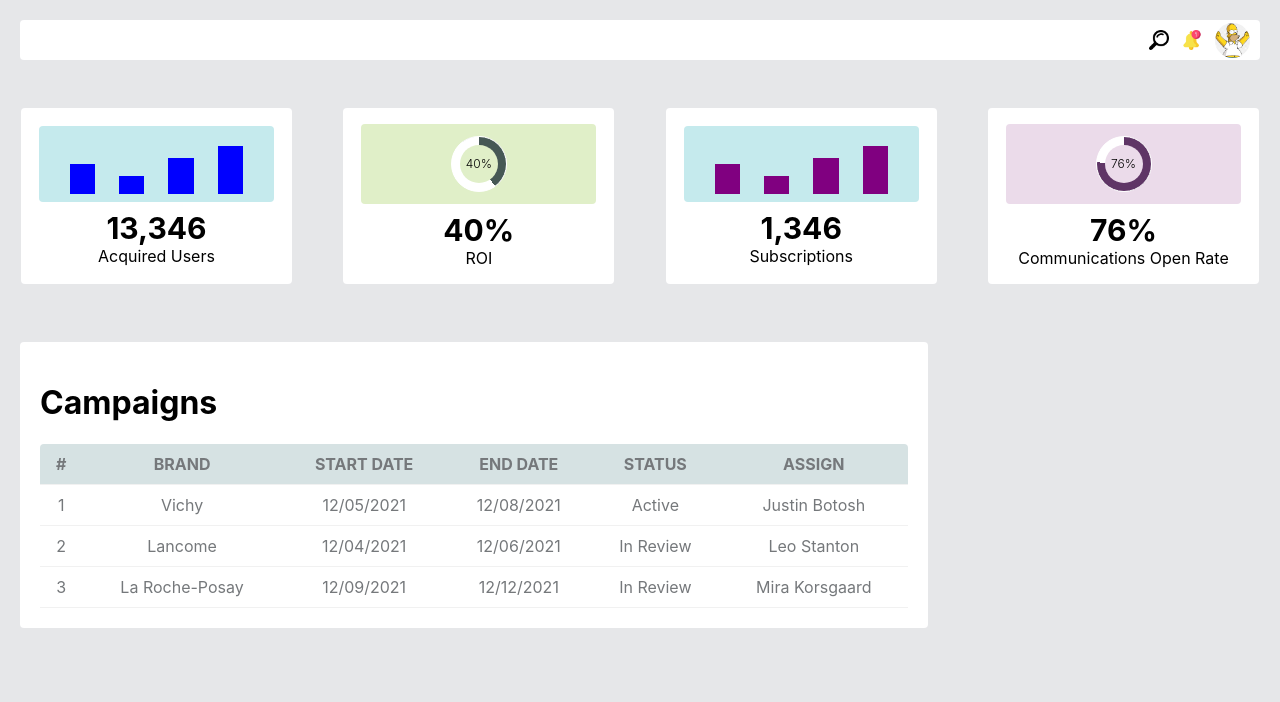
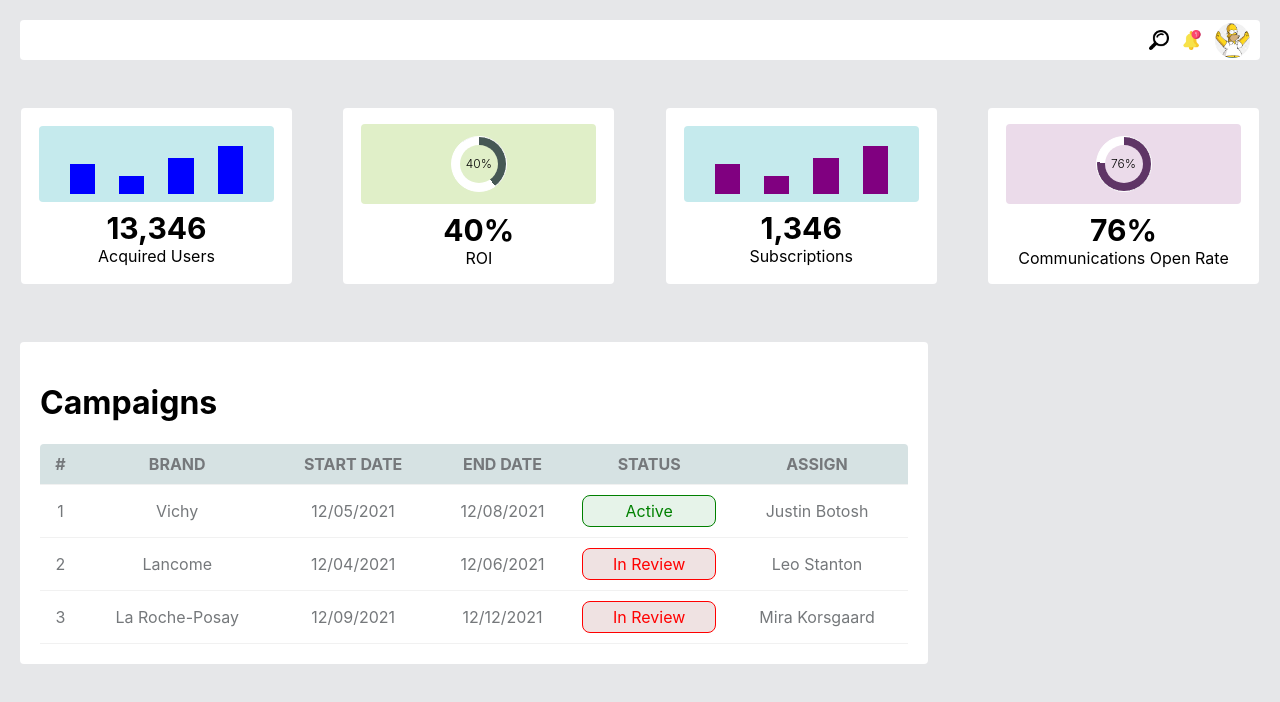
Before and after one commit to makaralis/users-dashboard, a React (Create React App) app: page / in a window 1280 px wide. Shown: the top 702 px of the page. Built offline with nearby package versions, Linux system fonts and the light colour scheme.

Commit message:
added StatusCard and design for it

```diff
--- /dev/null
+++ b/src/components/StatusCard/StatusCard.scss
@@ -0,0 +1,19 @@
+
+
+.status-card-active {
+    border: 1px solid green;
+    color: green;
+    background-color: #e6f3e9;
+    border-radius: 8px;
+    padding: 5px 10px;
+    text-align: center;
+}
+
+.status-card-in-review {
+    border: 1px solid red;
+    color: red;
+    background-color: #efe2e2;
+    border-radius: 8px;
+    padding: 5px 10px;
+    text-align: center;
+}
--- /dev/null
+++ b/src/components/StatusCard/index.js
@@ -0,0 +1,11 @@
+import './StatusCard.scss';
+
+const StatusCard = ({status}) => {
+    return (
+        <div className={`status-card-${status}`}>
+            {status === 'in-review' ? 'In Review' : 'Active'}
+        </div>
+    )
+}
+
+export default StatusCard;
--- a/src/components/Table/index.js
+++ b/src/components/Table/index.js
@@ -1,4 +1,5 @@
 import './Table.scss';
+import StatusCard from '../StatusCard';
 
 const Table = ({tableTitle, theads, data}) => {
     return (
@@ -18,7 +19,9 @@ const Table = ({tableTitle, theads, data}) => {
                                     {data.map((row, index) =>  {
                                         return (
                                             <tr key={index}>
-                                                {row.map((rowData) => <td key={rowData}>{rowData}</td>)}
+                                                {row.map((rowData) => <td key={rowData}>
+                                                    {rowData === "Active" ? <StatusCard status='active'/> : rowData === 'In Review' ? <StatusCard status='in-review'/> : rowData}
+                                                </td>)}
                                             </tr>
                                         )
                                         })}
```
